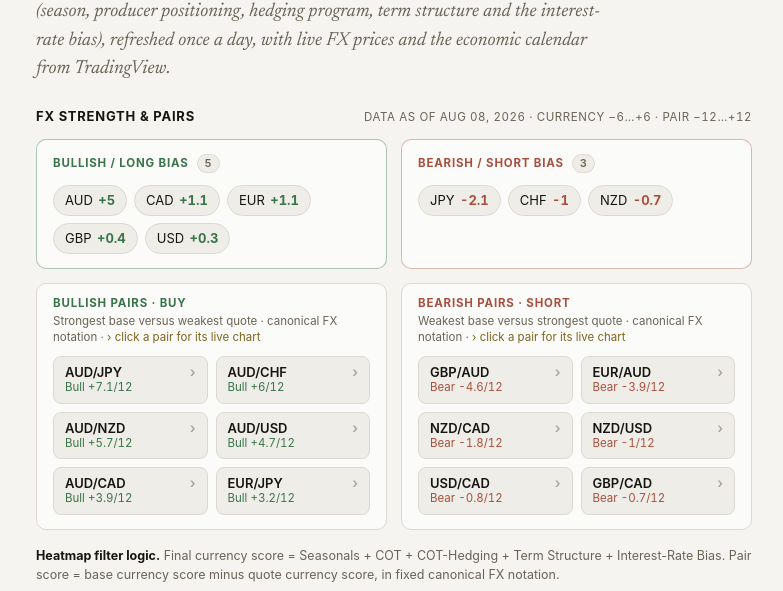
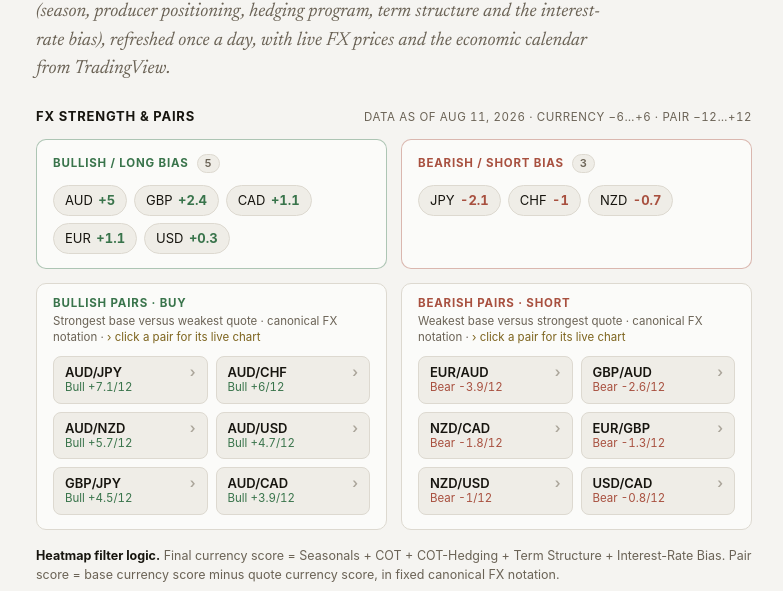
Before and after one commit to ChartHorizon/website, a Jekyll site: the page built from fx.html, in a window 1280 px wide. Shown: the part 302-893 px from the top of the page, without its empty margins (246-1029 px from the left). Built offline with Jekyll 4.4.1, drawn with Linux system fonts in a browser that asks for light colours; a script that is not in the unit is left out.

Commit message:
data: FX strength snapshot Aug 11, 2026

```diff
--- a/_data/fx.json
+++ b/_data/fx.json
@@ -1,6 +1,6 @@
 {
-  "as_of": "Aug 08, 2026",
-  "generated": "2026-08-08",
+  "as_of": "Aug 11, 2026",
+  "generated": "2026-08-11",
   "max_score": 6,
   "pair_max": 12,
   "pair_threshold": 7,
@@ -12,6 +12,11 @@
       "label": "+5"
     },
     {
+      "cur": "GBP",
+      "score": 2.4,
+      "label": "+2.4"
+    },
+    {
       "cur": "CAD",
       "score": 1.1,
       "label": "+1.1"
@@ -20,11 +25,6 @@
       "cur": "EUR",
       "score": 1.1,
       "label": "+1.1"
-    },
-    {
-      "cur": "GBP",
-      "score": 0.4,
-      "label": "+0.4"
     },
     {
       "cur": "USD",
@@ -72,31 +72,36 @@
       "label": "Bull +4.7/12"
     },
     {
+      "pair": "GBP/JPY",
+      "spread": 4.5,
+      "label": "Bull +4.5/12"
+    },
+    {
       "pair": "AUD/CAD",
       "spread": 3.9,
       "label": "Bull +3.9/12"
-    },
-    {
-      "pair": "EUR/JPY",
-      "spread": 3.2,
-      "label": "Bull +3.2/12"
     }
   ],
   "bearish_pairs": [
-    {
-      "pair": "GBP/AUD",
-      "spread": 4.6,
-      "label": "Bear -4.6/12"
-    },
     {
       "pair": "EUR/AUD",
       "spread": 3.9,
       "label": "Bear -3.9/12"
     },
     {
+      "pair": "GBP/AUD",
+      "spread": 2.6,
+      "label": "Bear -2.6/12"
+    },
+    {
       "pair": "NZD/CAD",
       "spread": 1.8,
       "label": "Bear -1.8/12"
+    },
+    {
+      "pair": "EUR/GBP",
+      "spread": 1.3,
+      "label": "Bear -1.3/12"
     },
     {
       "pair": "NZD/USD",
@@ -107,11 +112,6 @@
       "pair": "USD/CAD",
       "spread": 0.8,
       "label": "Bear -0.8/12"
-    },
-    {
-      "pair": "GBP/CAD",
-      "spread": 0.7,
-      "label": "Bear -0.7/12"
     }
   ],
   "rate_table": [
```
